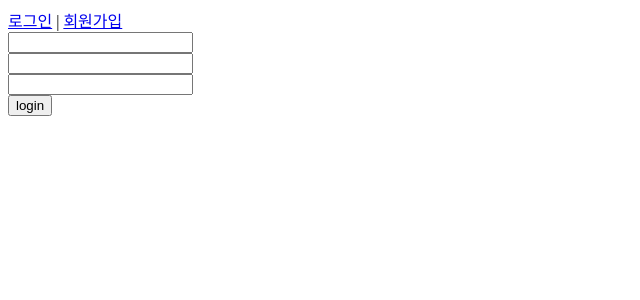
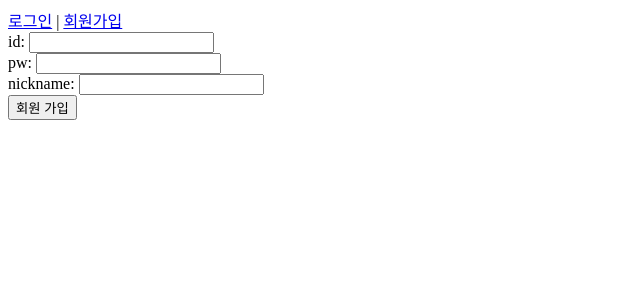
Before and after one commit to wonsikgo/vue-endgame, a Vue app in the folder vue-til/: page /signup in a window 1280 px wide. Shown: the top 300 px of the page, without its empty margins (0-640 px from the left). Built offline with nearby package versions, Linux system fonts and the light colour scheme; no server answers.

Commit message:
회원가입 마크업 수정, axios추가

```diff
--- a/vue-til/package.json
+++ b/vue-til/package.json
@@ -9,6 +9,7 @@
     "lint": "vue-cli-service lint"
   },
   "dependencies": {
+    "axios": "^0.24.0",
     "core-js": "^3.6.5",
     "vue": "^2.6.11",
     "vue-router": "^3.5.3"
--- a/vue-til/src/api/index.js
+++ b/vue-til/src/api/index.js
@@ -0,0 +1,11 @@
+import axios from 'axios';
+
+const instance = axios.create({
+  baseURL: process.env.VUE_APP_API_URL,
+});
+
+function registerUser(userData) {
+  return instance.post('signup', userData);
+}
+
+export { registerUser };
--- a/vue-til/src/components/SignupForm.vue
+++ b/vue-til/src/components/SignupForm.vue
@@ -1,22 +1,25 @@
 <template>
-  <form>
+  <form @submit.prevent="submitForm">
     <div>
-      <label for="username"></label>
-      <input type="text" id="username" v-model="username" />
+      <label for="username">id: </label>
+      <input id="username" type="text" v-model="username" />
     </div>
     <div>
-      <label for="password"></label>
-      <input type="password" id="password" v-model="password" />
+      <label for="password">pw: </label>
+      <input id="password" type="text" v-model="password" />
     </div>
     <div>
-      <label for="nickname"></label>
-      <input type="text" id="nickname" v-model="nickname" />
+      <label for="nickname">nickname: </label>
+      <input id="nickname" type="text" v-model="nickname" />
     </div>
-    <button>login</button>
+    <button type="submit">회원 가입</button>
+    <p>{{ logMessage }}</p>
   </form>
 </template>
 
 <script>
+import { registerUser } from '@/api/index';
+
 export default {
   data() {
     return {
@@ -25,6 +28,24 @@
       nickname: '',
     };
   },
+  methods: {
+    async submitForm() {
+      const userData = {
+        username: this.username,
+        password: this.password,
+        nickname: this.nickname,
+      };
+      const { data } = await registerUser(userData);
+      console.log(data.username);
+      this.logMessage = `${data.username} 님이 가입되었습니다`;
+      this.initForm();
+    },
+    initForm() {
+      this.username = '';
+      this.password = '';
+      this.nickname = '';
+    },
+  },
 };
 </script>
 
```
Also changed, not shown: 1 other file (tests, documents, lock files or other folders).
